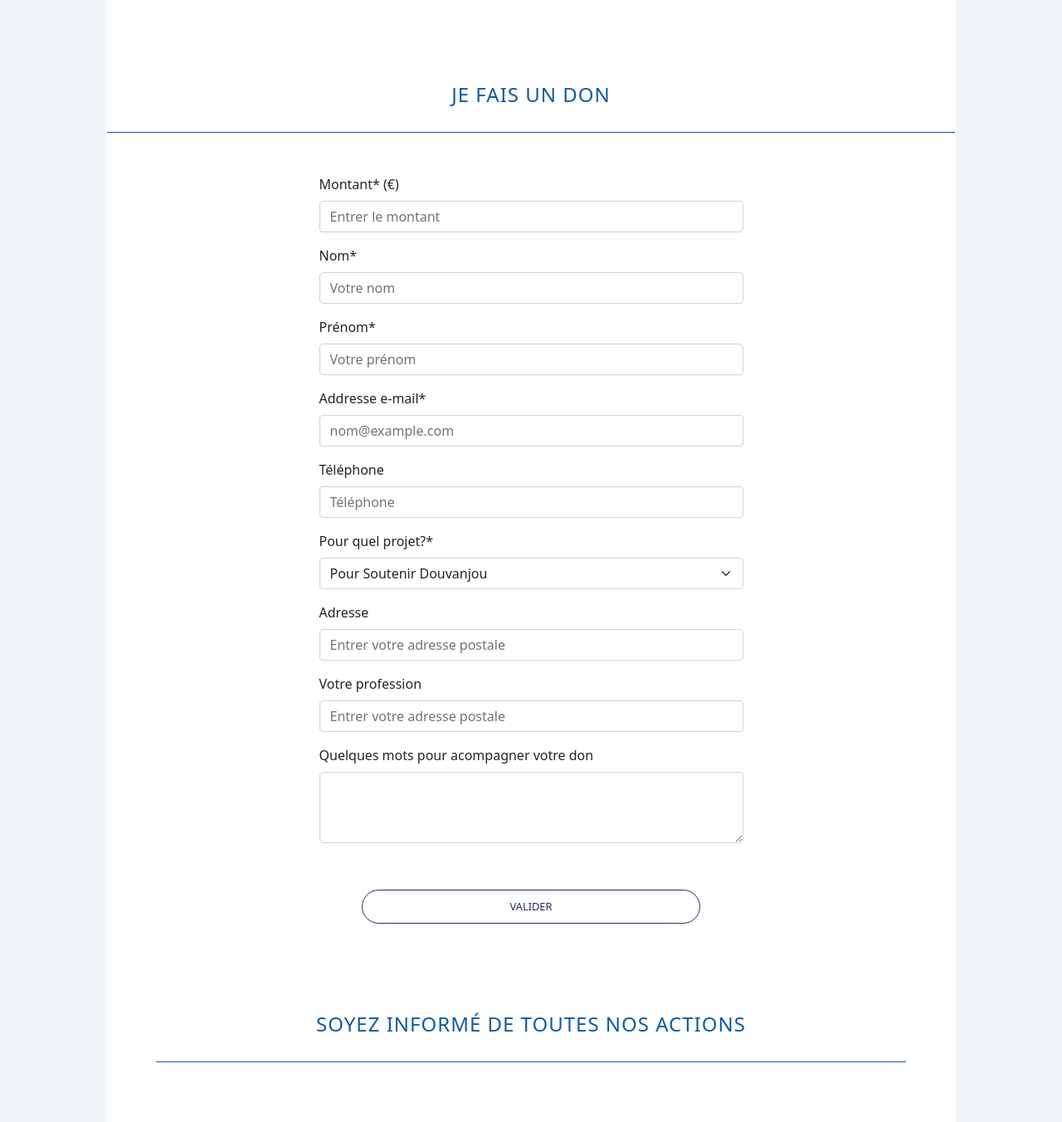
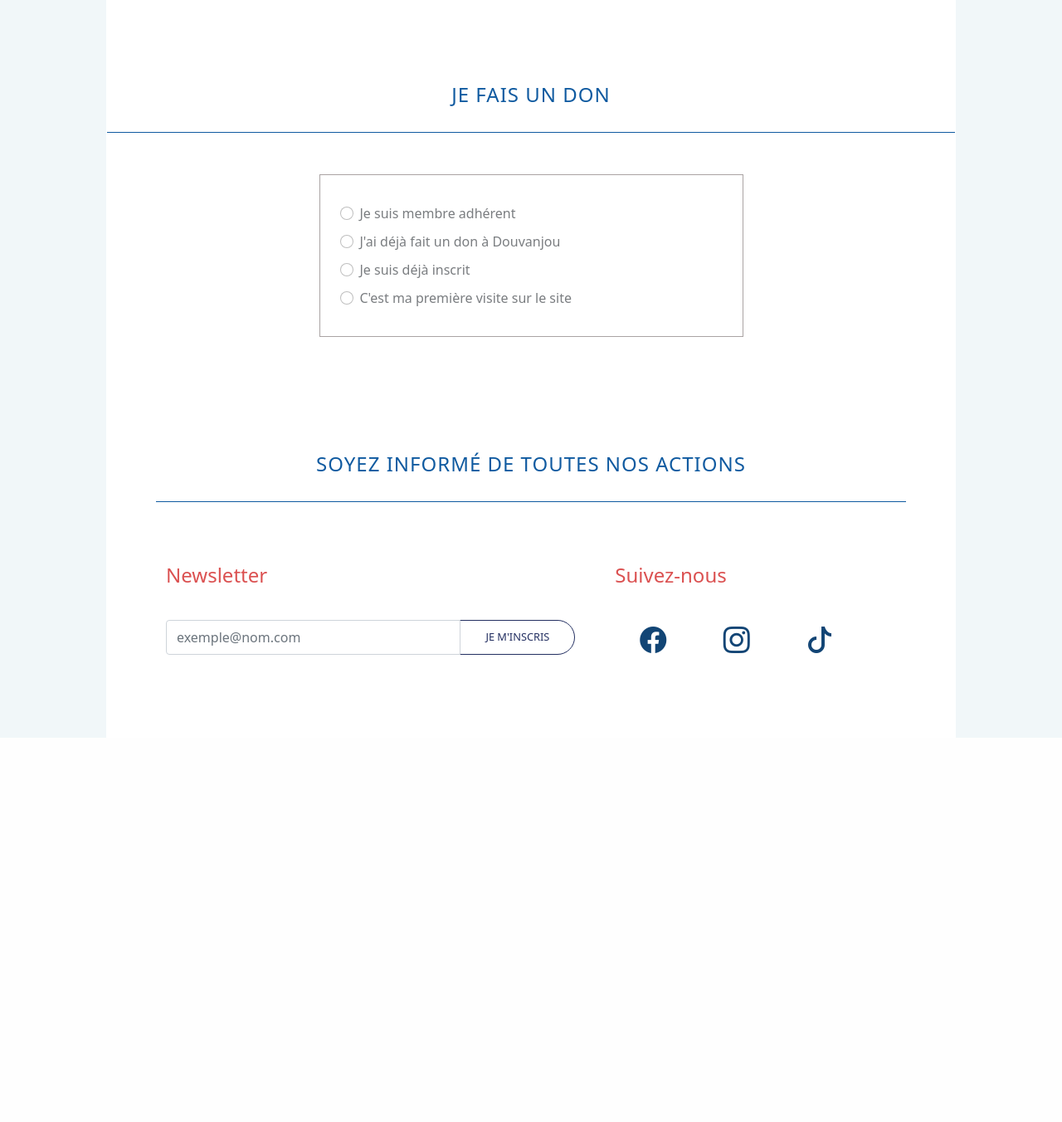
Before and after one commit to romdel-expert/douvanjou-website, a PHP site: page /index.php?action=form_given in a window 1280 px wide. Shown: the part 251-1603 px from the top of the page at 83% size. After the commit the page ends 1140 px from the top, so only its background shows below. Run offline with PHP 8.4, Linux system fonts and the light colour scheme; some web fonts are replaced.

Commit message:
modification du formulaire de don

```diff
--- a/assets/css/style.css
+++ b/assets/css/style.css
@@ -223,6 +223,15 @@
 
 .bgd-fade{
     background-color: rgb(210, 233, 240);
+}
+
+.choice-don{
+    border: 1px solid rgb(170, 163, 163);
+    color: rgb(122, 125, 128);
+}
+
+.choice-don .form-check{
+    margin: 10px 0;
 }
 
 .content-page{
--- a/assets/view/page/form_given.php
+++ b/assets/view/page/form_given.php
@@ -8,17 +8,149 @@
 
         <h2>Je fais un don</h2>
 
-        <form action="" method="POST" class="form-subs">
+
+        <div class="form-subs choice-don p-4 mb-5">
+            <div class="form-check">
+                <input class="form-check-input" type="radio" name="don_choice" id="don_adherent"
+                onchange="getChoiceFormDon()" value="ADHERENT">
+                <label class="form-check-label" for="don_adherent">
+                    Je suis membre adhérent
+                </label>
+            </div>
+            <div class="form-check">
+                <input class="form-check-input" type="radio" name="don_choice" id="don_usualy"
+                onchange="getChoiceFormDon()" value="USUALY">
+                <label class="form-check-label" for="don_usualy">
+                    J'ai déjà fait un don à Douvanjou
+                </label>
+            </div>
+            <div class="form-check">
+                <input class="form-check-input" type="radio" name="don_choice" id="don_subs"
+                onchange="getChoiceFormDon()"  value="SUBSCRIBED">
+                <label class="form-check-label" for="don_subs">
+                    Je suis déjà inscrit
+                </label>
+            </div>
+            <div class="form-check">
+                <input class="form-check-input" type="radio" name="don_choice" id="don_new"
+                onchange="getChoiceFormDon()"  value="NEW">
+                <label class="form-check-label" for="don_new">
+                    C'est ma première visite sur le site
+                </label>
+            </div>
+        </div>
+
+        <div id="form-don-adherent" class="form-subs">
+
+            <h3>Connectez-vous</h3>
 
             <div class="mb-3">
+                <label for="email" class="form-label">Addresse e-mail*</label>
+                <input type="email" class="form-control" id="email" placeholder="nom@example.com">
+            </div>
+
+            <div class="mb-3">
+                <label for="pwd" class="form-label">Mot de passe*</label>
+                <input type="password" class="form-control" id="pwd" placeholder="............">
+            </div>
+
+            <div class="mb-3 text-center">
+                <button type="submit" class="btn btn-gnl" style="width: 80%;
+            margin-top: 40px;">
+                    Connecter
+                </button>
+            </div>
+        </div>
+
+
+
+
+        <div id="form-don-usualy" class="form-subs">
+
+            <h3>Entrer votre adresse e-mail ou téléphone</h3>
+
+            <div class="mb-3">
+                <label for="email" class="form-label">Addresse e-mail</label>
+                <input type="email" class="form-control" id="email" placeholder="nom@example.com">
+            </div>
+
+            <div class="mb-3">
+                <label for="phone" class="form-label">Téléphone</label>
+                <input type="text" class="form-control" id="phone" placeholder="0000000000">
+            </div>
+
+            <div class="mb-3 text-center">
+                <button type="submit" class="btn btn-gnl" style="width: 80%;
+            margin-top: 40px;">
+                    Rechercher
+                </button>
+            </div>
+        </div>
+
+
+
+
+
+
+
+
+        <form action="" method="POST" class="form-subs" id="form-don">
+
+
+            <div id="comon-bloc-form-don">
+                <div class="mb-3">
                     <label for="amount" class="form-label">Montant* (€)</label>
-                <input type="number" class="form-control" id="amount" name="amount" placeholder="Entrer le montant" min="10">
+                    <select class="form-control" name="amount" id="amount">
+                        <option value="10">10 €</option>
+                        <option value="20">20 €</option>
+                        <option value="30">30 €</option>
+                        <option value="40">40 €</option>
+                        <option value="50">50 €</option>
+                        <option value="60">60 €</option>
+                        <option value="70">70 €</option>
+                        <option value="80">80 €</option>
+                        <option value="90">90 €</option>
+                        <option value="100">100 €</option>
+                        <option value="150">150 €</option>
+                        <option value="200">200 €</option>
+                        <option value="250">250 €</option>
+                        <option value="300">300 €</option>
+                        <option value="350">350 €</option>
+                        <option value="400">400 €</option>
+                        <option value="450">450 €</option>
+                        <option value="500">500 €</option>
+                    </select>
+                </div>
+
+
+
+
+                <div class="mb-3">
+                    <label for="phone" class="form-label">Pour quel projet?*</label>
+                    <select class="form-select" aria-label="Default select example">
+                        <option value="0" selected>Pour Soutenir Douvanjou</option>
+                        <option value="1">Reconstruction de l'école de la Sucrerie Henry</option>
+                        <option value="2">Santé</option>
+                        <option value="2">Éducation</option>
+                    </select>
+                </div>
+
+                <div class="mb-3">
+                    <label for="coment_given" class="form-label">Quelques mots pour acompagner votre don</label>
+                    <textarea class="form-control" id="coment_given" rows="3"></textarea>
+                </div>
             </div>
 
             <!-- <div class="mb-3">
                 <label for="amount" class="form-label">Montant* (€)</label>
                 <input type="number" class="form-control" id="amount" name="amount" placeholder="Entrer le montant" min="10">
             </div> -->
+
+
+
+            <div id="form-don-complete">
+
+                <h3 style="margin: 30px 0;">Pour mieux vous remercier</h3>
 
                 <div class="mb-3">
                     <label for="fName" class="form-label">Nom*</label>
@@ -41,16 +173,6 @@
                 </div>
 
                 <div class="mb-3">
-                <label for="phone" class="form-label">Pour quel projet?*</label>
-                <select class="form-select" aria-label="Default select example">
-                    <option value="0" selected>Pour Soutenir Douvanjou</option>
-                    <option value="1">Reconstruction de l'école de la Sucrerie Henry</option>
-                    <option value="2">Santé</option>
-                    <option value="2">Éducation</option>
-                </select>
-            </div>
-
-            <div class="mb-3">
                     <label for="adr" class="form-label">Adresse</label>
                     <input type="text" class="form-control" id="adr" placeholder="Entrer votre adresse postale">
                 </div>
@@ -59,12 +181,7 @@
                     <label for="prof" class="form-label">Votre profession</label>
                     <input type="text" class="form-control" id="prof" placeholder="Entrer votre adresse postale">
                 </div>
-
-            <div class="mb-3">
-                <label for="coment_given" class="form-label">Quelques mots pour acompagner votre don</label>
-                <textarea class="form-control" id="coment_given" rows="3"></textarea>
             </div>
-
 
             <div class="mb-3 text-center">
                 <button type="submit" class="btn btn-gnl" style="width: 80%;
--- a/index.php
+++ b/index.php
@@ -49,9 +49,13 @@
         gotoToAcountPage();
 
       }elseif ($action=="benevol") {
+
         gotoBenevolSubsForm();
+
       }elseif ($action=="collab") {
+
         gotoFormSubsCollaborateur();
+
       } else {
 
         countMembers();
```
Also changed, not shown: assets/js/script.js (+36 -0 lines). Lines whose indentation alone changed are shown as unchanged.
